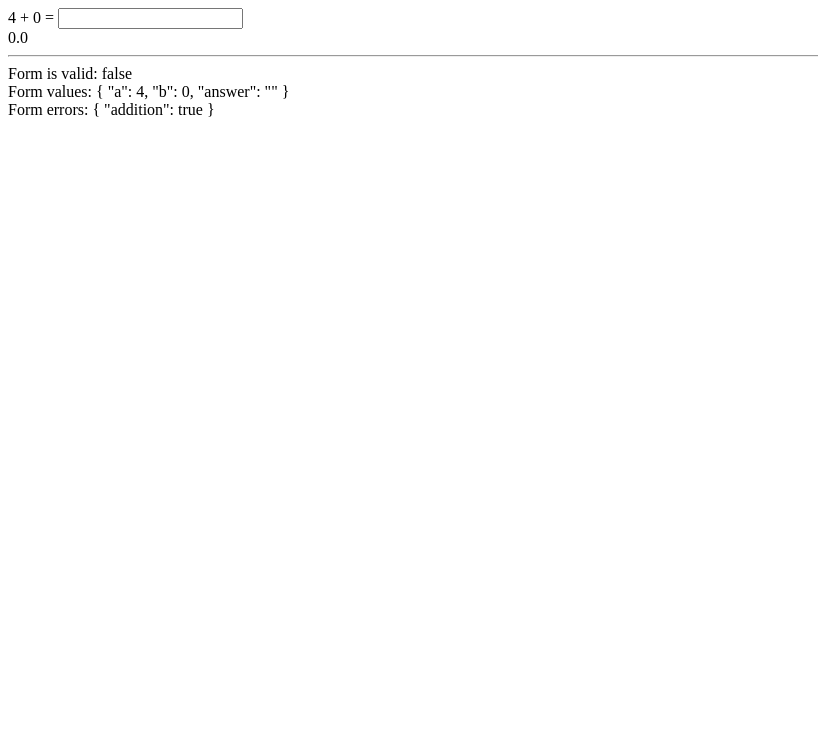
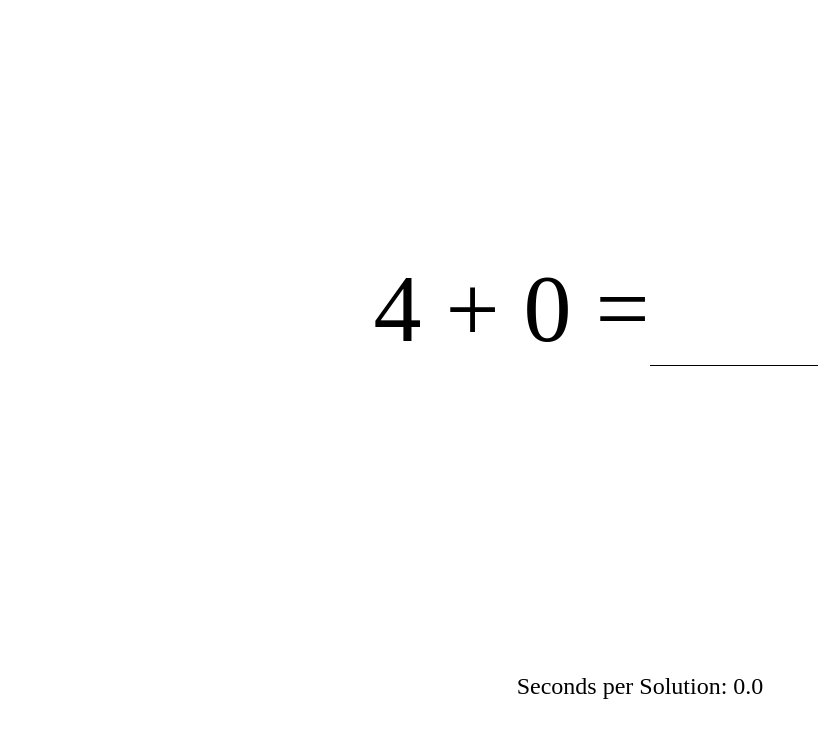
Before and after one commit to BillStephens2022/MathForm-Angular, an Angular app: page / in a window 1280 px wide. Shown: the top 738 px of the page, without its empty margins (0-818 px from the left). Built offline with nearby package versions, Linux system fonts and the light colour scheme.

Commit message:
updated styline

```diff
--- a/src/app/equation/equation.component.css
+++ b/src/app/equation/equation.component.css
@@ -0,0 +1,27 @@
+form {
+    margin-top: 20%;
+    display: flex;
+  justify-content: center;
+  font-size: 96px;
+}
+
+input {
+    border: none;
+    border-bottom: 1px solid black;
+    width: 20%;
+    text-align: center;
+    font-size: 96px;
+}
+
+input:focus {
+  outline: none;
+}
+
+.stats {
+    position: absolute;
+    bottom: 100px;
+    left: 0;
+    right: 0;
+    text-align: center;
+    font-size: 24px;
+}
--- a/src/app/equation/equation.component.html
+++ b/src/app/equation/equation.component.html
@@ -1,12 +1,8 @@
 <form [formGroup]="mathForm">
- {{ a }} +
- {{ b }} =
- <input formControlName="answer"/>
+  <div class="equation">{{ a }} + {{ b }} = </div>
+  <input formControlName="answer" />
 </form>
 
-{{ secondsPerSolution | number: '1.1-3' }}
-
-<hr />
-<div>Form is valid: {{ mathForm.valid }}</div>
-<div>Form values: {{ mathForm.value | json }}</div>
-<div>Form errors: {{ mathForm.errors | json }}</div>
+<div class="stats">
+  Seconds per Solution: {{ secondsPerSolution | number : "1.1-3" }}
+</div>
```
